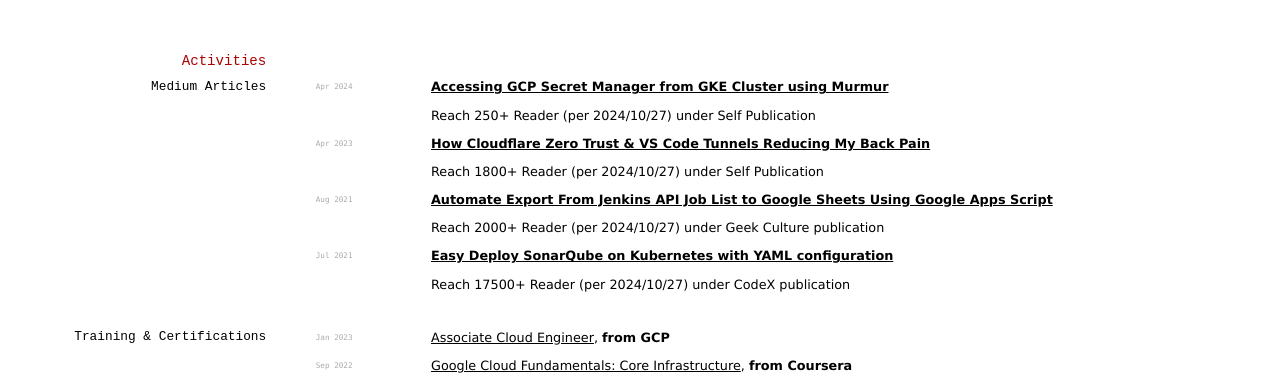
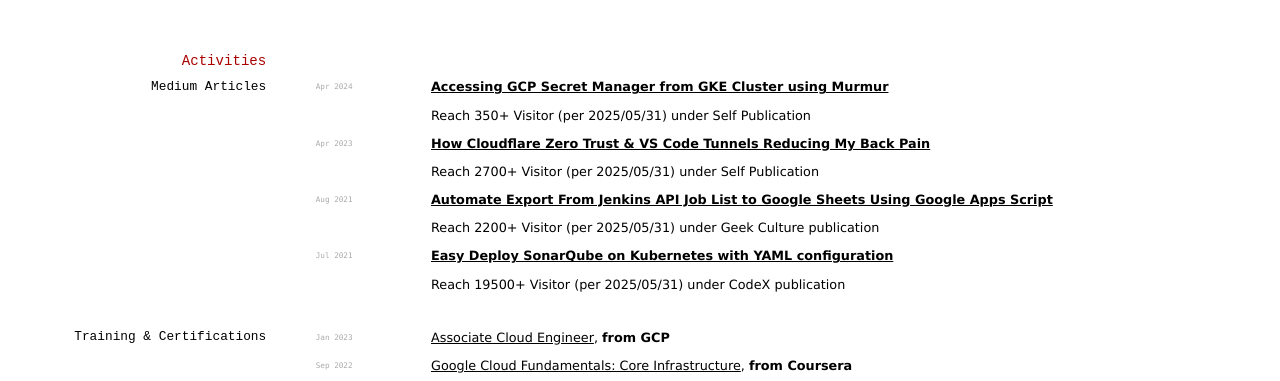
Before and after one commit to doctor500/cv, a Jekyll site: the page built from index.md, in a window 1280 px wide and 900 px high, scrolled down 1633 px. Shown: the part 152-533 px from the top of the window. Built offline with Jekyll 4.4.1, drawn with Linux system fonts in a browser that asks for light colours.

Commit message:
feat: update medium section

```diff
--- a/index.md
+++ b/index.md
@@ -115,22 +115,22 @@ Take Business Intelligence minor, Graduate in the 7th semester. Final GPA: 3.8 o
 `Apr 2024`
 [**Accessing GCP Secret Manager from GKE Cluster using Murmur**](https://davidlayardi.medium.com/accessing-gcp-secret-manager-from-gke-cluster-using-murmur-34c679f25333)
 
-Reach 250+ Reader (per 2024/10/27) under Self Publication
+Reach 350+ Visitor (per 2025/05/31) under Self Publication
 
 `Apr 2023`
 [**How Cloudflare Zero Trust & VS Code Tunnels Reducing My Back Pain**](https://medium.com/@davidlayardi/how-cloudflare-trust-zero-vs-code-tunnels-reducing-my-back-pain-67c38c506a28)
 
-Reach 1800+ Reader (per 2024/10/27) under Self Publication
+Reach 2700+ Visitor (per 2025/05/31) under Self Publication
 
 `Aug 2021`
 [**Automate Export From Jenkins API Job List to Google Sheets Using Google Apps Script**](https://medium.com/geekculture/automate-export-from-jenkins-api-job-list-to-google-sheets-using-google-apps-script-2eef44008bdc)
 
-Reach 2000+ Reader (per 2024/10/27) under Geek Culture publication
+Reach 2200+ Visitor (per 2025/05/31) under Geek Culture publication
 
 `Jul 2021`
 [**Easy Deploy SonarQube on Kubernetes with YAML configuration**](https://medium.com/codex/easy-deploy-sonarqube-on-kubernetes-with-yaml-configuration-27f5adc8de90)
 
-Reach 17500+ Reader (per 2024/10/27) under CodeX publication
+Reach 19500+ Visitor (per 2025/05/31) under CodeX publication
 
 
 ### Training & Certifications
@@ -180,4 +180,4 @@ __English__ - Business level proficiency
 
 
 <!-- ### Footer
-Last updated: October 2024 -->
+Last updated: May 2025 -->
```
